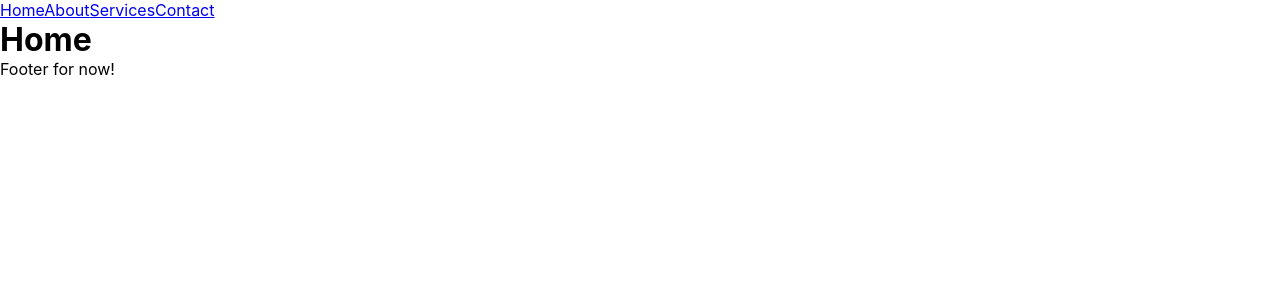
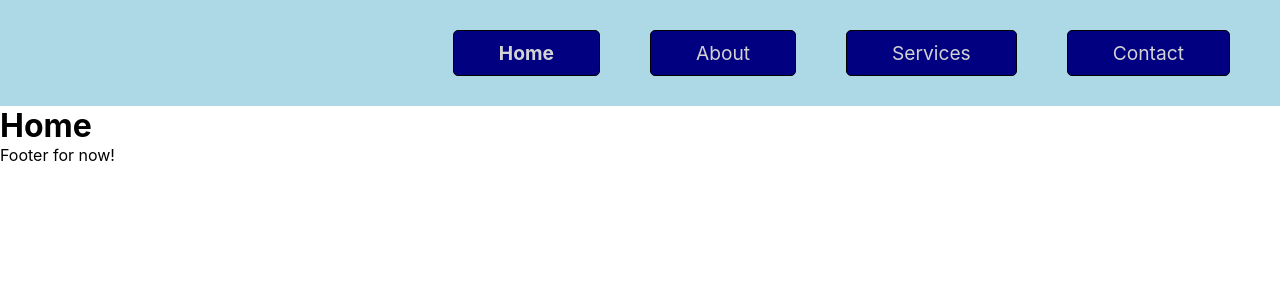
Before and after one commit to ysfahmd/loma-construction, a React (Create React App) app: page / in a window 1280 px wide. Shown: the top 300 px of the page. Built offline with nearby package versions, Linux system fonts and the light colour scheme.

Commit message:
1) added styling for navbar, still have to add logo to navbar

```diff
--- a/src/components/NavBar/NavBar.css
+++ b/src/components/NavBar/NavBar.css
@@ -0,0 +1,32 @@
+/* Styling for navbar block */
+#navbar {
+  width: 100vw;
+  padding: 30px 0px;
+  display: flex;
+  flex-direction: row-reverse;
+  background-color: lightblue;
+}
+
+/* Styling for navbar items */
+#navbar > a {
+  margin: 0 50px 0 0;
+  padding: 10px 45px;
+  text-decoration: none;
+  background-color: navy;
+  color: lightgray;
+  font-size: 1.2rem;
+  border: 1px solid black;
+  border-radius: 5px;
+  transition: transform 0.5s;
+}
+
+/* Styling for actively selected navbar item */
+#navbar a.active {
+  font-weight: bold;
+}
+
+/* Styling for hover */
+#navbar a:hover {
+  cursor: pointer;
+  transform: scale(1.05);
+}
--- a/src/components/NavBar/NavBar.js
+++ b/src/components/NavBar/NavBar.js
@@ -4,11 +4,14 @@ import { NavLink } from 'react-router-dom';
 
 export default function NavBar() {
   return (
-    <section>
+    <nav id='navbar'>
+      <NavLink className='navbar-element' to='/contact-us' exact>Contact</NavLink>
+      <NavLink className='navbar-element' to='/services' exact>Services</NavLink>
+      <NavLink className='navbar-element' to='/about' exact>About</NavLink>
       <NavLink className='navbar-element' to='/' exact>Home</NavLink>
-      <NavLink className='navbar-element' to='/about' exact>About</NavLink>
-      <NavLink className='navbar-element' to='/services' exact>Services</NavLink>
-      <NavLink className='navbar-element' to='/contact-us' exact>Contact</NavLink>
-    </section>
+      <div id='logo'>
+
+      </div>
+    </nav>
   )
 };
```
